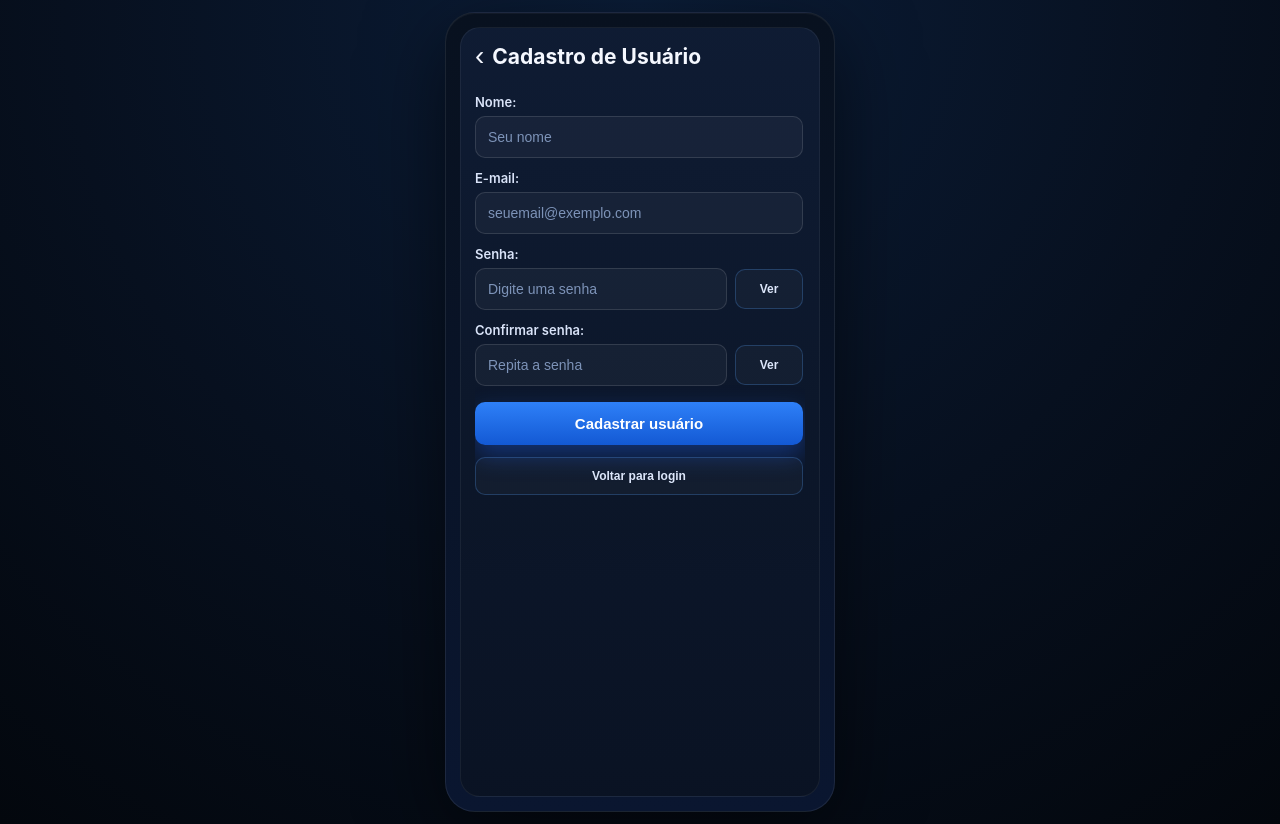
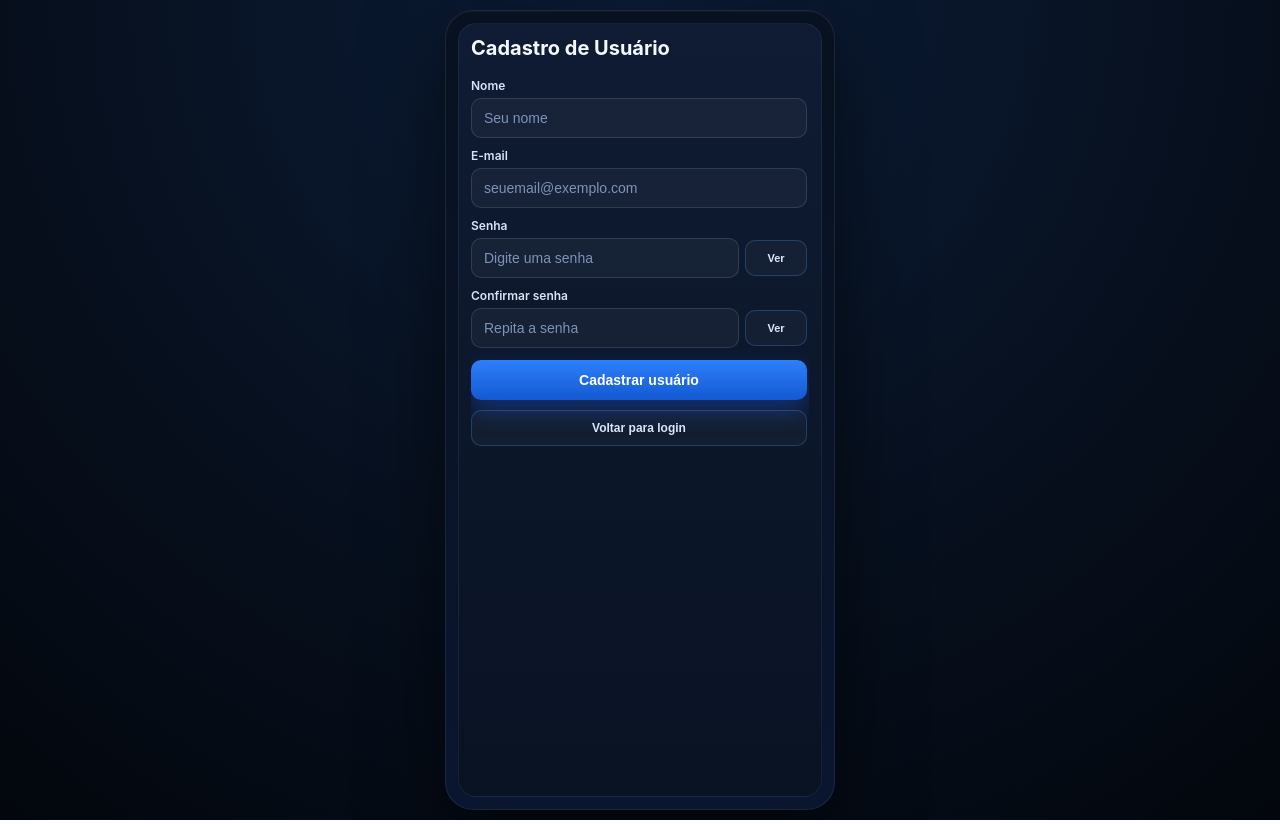
Before and after one commit to DesenvolvedorMarcelo/controle-combustivel, a React (Vite) app: page / in a window 1280 px wide. Both pictures are taken after a click on the button "Cadastre-se". Built offline with nearby package versions, Linux system fonts and the light colour scheme.

Commit message:
Update App.jsx

```diff
--- a/src/App.jsx
+++ b/src/App.jsx
@@ -1,7 +1,7 @@
 import { useEffect, useMemo, useState } from "react";
 
-const STORAGE_KEY = "fuel-tracker-pwa-v4";
-const USERS_KEY = "fuel-tracker-users-v1";
+const STORAGE_KEY = "fuel-tracker-pwa-v5";
+const USERS_KEY = "fuel-tracker-users-v2";
 
 const vehicleInitial = {
   placa: "",
@@ -94,7 +94,7 @@ function TelaLogin({
         </div>
 
         <button type="button" style={styles.smallLinkButton} onClick={irEsqueciSenha}>
-          Esqueceu a senha ?
+          Esqueceu a senha?
         </button>
 
         <button type="button" style={styles.primaryButton} onClick={entrar}>
@@ -122,16 +122,13 @@ function TelaCadastroUsuario({
   return (
     <section style={styles.screenCard}>
       <div style={styles.headerRow}>
-        <button type="button" style={styles.iconBackButton} onClick={voltarLogin}>
-          ‹
-        </button>
         <h2 style={styles.headerTitle}>Cadastro de Usuário</h2>
       </div>
 
       <div style={styles.scrollArea}>
         <div style={styles.formStack}>
           <div>
-            <label style={styles.label}>Nome:</label>
+            <label style={styles.label}>Nome</label>
             <input
               style={styles.input}
               placeholder="Seu nome"
@@ -141,7 +138,7 @@ function TelaCadastroUsuario({
           </div>
 
           <div>
-            <label style={styles.label}>E-mail:</label>
+            <label style={styles.label}>E-mail</label>
             <input
               style={styles.input}
               placeholder="seuemail@exemplo.com"
@@ -151,7 +148,7 @@ function TelaCadastroUsuario({
           </div>
 
           <div>
-            <label style={styles.label}>Senha:</label>
+            <label style={styles.label}>Senha</label>
             <div style={styles.passwordWrap}>
               <input
                 style={styles.inputWithButton}
@@ -171,7 +168,7 @@ function TelaCadastroUsuario({
           </div>
 
           <div>
-            <label style={styles.label}>Confirmar senha:</label>
+            <label style={styles.label}>Confirmar senha</label>
             <div style={styles.passwordWrap}>
               <input
                 style={styles.inputWithButton}
@@ -221,16 +218,13 @@ function TelaEsqueciSenha({
   return (
     <section style={styles.screenCard}>
       <div style={styles.headerRow}>
-        <button type="button" style={styles.iconBackButton} onClick={voltarLogin}>
-          ‹
-        </button>
         <h2 style={styles.headerTitle}>Redefinir Senha</h2>
       </div>
 
       <div style={styles.scrollArea}>
         <div style={styles.formStack}>
           <div>
-            <label style={styles.label}>E-mail:</label>
+            <label style={styles.label}>E-mail</label>
             <input
               style={styles.input}
               placeholder="Digite seu e-mail"
@@ -242,7 +236,7 @@ function TelaEsqueciSenha({
           </div>
 
           <div>
-            <label style={styles.label}>Nova senha:</label>
+            <label style={styles.label}>Nova senha</label>
             <div style={styles.passwordWrap}>
               <input
                 style={styles.inputWithButton}
@@ -264,7 +258,7 @@ function TelaEsqueciSenha({
           </div>
 
           <div>
-            <label style={styles.label}>Confirmar nova senha:</label>
+            <label style={styles.label}>Confirmar nova senha</label>
             <div style={styles.passwordWrap}>
               <input
                 style={styles.inputWithButton}
@@ -305,14 +299,13 @@ function TelaVeiculo({ vehicle, setVehicle, salvarVeiculo }) {
   return (
     <section style={styles.screenCard}>
       <div style={styles.headerRow}>
-        <span style={styles.backArrow}>‹</span>
         <h2 style={styles.headerTitle}>Cadastro do Veículo</h2>
       </div>
 
       <div style={styles.scrollArea}>
         <div style={styles.formStack}>
           <div>
-            <label style={styles.label}>Placa:</label>
+            <label style={styles.label}>Placa</label>
             <input
               style={styles.input}
               value={vehicle.placa}
@@ -321,7 +314,7 @@ function TelaVeiculo({ vehicle, setVehicle, salvarVeiculo }) {
           </div>
 
           <div>
-            <label style={styles.label}>Modelo:</label>
+            <label style={styles.label}>Modelo</label>
             <input
               style={styles.input}
               value={vehicle.modelo}
@@ -330,7 +323,7 @@ function TelaVeiculo({ vehicle, setVehicle, salvarVeiculo }) {
           </div>
 
           <div>
-            <label style={styles.label}>Ano:</label>
+            <label style={styles.label}>Ano</label>
             <input
               style={styles.input}
               value={vehicle.ano}
@@ -339,7 +332,7 @@ function TelaVeiculo({ vehicle, setVehicle, salvarVeiculo }) {
           </div>
 
           <div>
-            <label style={styles.label}>Combustível:</label>
+            <label style={styles.label}>Combustível</label>
             <select
               style={styles.input}
               value={vehicle.combustivel}
@@ -352,7 +345,7 @@ function TelaVeiculo({ vehicle, setVehicle, salvarVeiculo }) {
           </div>
 
           <div>
-            <label style={styles.label}>Média Cidade (km/L):</label>
+            <label style={styles.label}>Média Cidade (km/L)</label>
             <input
               style={styles.input}
               value={vehicle.mediaCidade}
@@ -361,7 +354,7 @@ function TelaVeiculo({ vehicle, setVehicle, salvarVeiculo }) {
           </div>
 
           <div>
-            <label style={styles.label}>Potência:</label>
+            <label style={styles.label}>Potência</label>
             <input
               style={styles.input}
               value={vehicle.potencia}
@@ -389,7 +382,6 @@ function TelaAbastecimento({
   return (
     <section style={styles.screenCard}>
       <div style={styles.headerRow}>
-        <span style={styles.backArrow}>‹</span>
         <h2 style={styles.headerTitle}>Registro de Abastecimento</h2>
       </div>
 
@@ -472,7 +464,6 @@ function TelaAnalise({ semanaValor, semanaKm, resumo, grafico }) {
   return (
     <section style={styles.screenCard}>
       <div style={styles.headerRow}>
-        <span style={styles.backArrow}>‹</span>
         <h2 style={styles.headerTitle}>Análise de Consumo</h2>
       </div>
 
@@ -608,12 +599,7 @@ export default function App() {
   const [usuarioAtual, setUsuarioAtual] = useState(null);
   const [vehicle, setVehicle] = useState(vehicleInitial);
   const [form, setForm] = useState(abastecimentoInicial);
-  const [historico, setHistorico] = useState([
-    { id: 1, data: "2026-03-18", kmAtual: 15240, litros: 25.8, valor: 145.0 },
-    { id: 2, data: "2026-03-20", kmAtual: 15602, litros: 30.2, valor: 170.0 },
-    { id: 3, data: "2026-03-22", kmAtual: 16152, litros: 28.5, valor: 152.0 },
-  ]);
-  const [instalarEvento, setInstalarEvento] = useState(null);
+  const [historico, setHistorico] = useState([]);
   const [mensagem, setMensagem] = useState("");
 
   const [mostrarSenhaLogin, setMostrarSenhaLogin] = useState(false);
@@ -651,24 +637,6 @@ export default function App() {
     );
   }, [vehicle, historico, login, aba, usuarioAtual]);
 
-  useEffect(() => {
-    const capturarInstall = (event) => {
-      event.preventDefault();
-      setInstalarEvento(event);
-    };
-
-    window.addEventListener("beforeinstallprompt", capturarInstall);
-    return () => window.removeEventListener("beforeinstallprompt", capturarInstall);
-  }, []);
-
-  useEffect(() => {
-    if ("serviceWorker" in navigator) {
-      navigator.serviceWorker
-        .register("/service-worker.js")
-        .catch((erro) => console.error("Erro ao registrar service worker:", erro));
-    }
-  }, []);
-
   const enriquecido = useMemo(() => {
     return historico.map((item, index) => {
       const anterior = historico[index - 1];
@@ -688,9 +656,9 @@ export default function App() {
   const validos = enriquecido.filter((item) => item.kmRodados > 0);
 
   const resumo = useMemo(() => {
-    const totalValor = historico.reduce((soma, item) => soma + Number(item.valor), 0);
-    const totalLitros = historico.reduce((soma, item) => soma + Number(item.litros), 0);
-    const totalKm = validos.reduce((soma, item) => soma + Number(item.kmRodados), 0);
+    const totalValor = historico.reduce((soma, item) => soma + Number(item.valor || 0), 0);
+    const totalLitros = historico.reduce((soma, item) => soma + Number(item.litros || 0), 0);
+    const totalKm = validos.reduce((soma, item) => soma + Number(item.kmRodados || 0), 0);
     const consumoMedio = totalLitros > 0 ? totalKm / totalLitros : 0;
     const custoPorKm = totalKm > 0 ? totalValor / totalKm : 0;
 
@@ -710,8 +678,8 @@ export default function App() {
   }, [validos]);
 
   const ultimo = validos[validos.length - 1];
-  const semanaValor = historico.slice(-2).reduce((soma, item) => soma + Number(item.valor), 0);
-  const semanaKm = validos.slice(-2).reduce((soma, item) => soma + Number(item.kmRodados), 0);
+  const semanaValor = historico.slice(-2).reduce((soma, item) => soma + Number(item.valor || 0), 0);
+  const semanaKm = validos.slice(-2).reduce((soma, item) => soma + Number(item.kmRodados || 0), 0);
 
   function obterUsuarios() {
     try {
@@ -835,14 +803,12 @@ export default function App() {
 
   function sair() {
     setUsuarioAtual(null);
-    setLogin({ email: "", senha: "" });
     setAba("login");
-    setMensagem("Você saiu da conta.");
+    setMensagem("Login mantido salvo para facilitar o próximo acesso.");
   }
 
   function salvarVeiculo() {
-    setMensagem("Veículo salvo com sucesso no app.");
-    setAba("veiculo");
+    setMensagem("Veículo salvo com sucesso no aplicativo.");
   }
 
   function adicionarAbastecimento() {
@@ -880,17 +846,6 @@ export default function App() {
     setForm(abastecimentoInicial);
     setAba("login");
     setMensagem("Dados apagados.");
-  }
-
-  async function instalarApp() {
-    if (!instalarEvento) {
-      setMensagem("No celular, abra no Chrome e toque em 'Adicionar à tela inicial'.");
-      return;
-    }
-
-    instalarEvento.prompt();
-    await instalarEvento.userChoice;
-    setInstalarEvento(null);
   }
 
   return (
@@ -979,9 +934,6 @@ export default function App() {
           {aba !== "login" && aba !== "cadastro-usuario" && aba !== "esqueci-senha" && (
             <>
               <div style={styles.actionsRow}>
-                <button style={styles.secondaryButton} onClick={instalarApp}>
-                  Instalar app
-                </button>
                 <button style={styles.secondaryButton} onClick={sair}>
                   Sair
                 </button>
@@ -1034,7 +986,7 @@ const styles = {
     display: "flex",
     alignItems: "center",
     justifyContent: "center",
-    padding: "12px",
+    padding: "10px",
     fontFamily: "Inter, Arial, sans-serif",
   },
   mobileShell: {
@@ -1044,21 +996,21 @@ const styles = {
   mobileFrame: {
     height: "100dvh",
     maxHeight: "860px",
-    borderRadius: "30px",
+    borderRadius: "28px",
     background: "linear-gradient(180deg, #08111f 0%, #0a1630 100%)",
     border: "1px solid rgba(255,255,255,0.08)",
     boxShadow: "0 24px 80px rgba(0,0,0,0.55), inset 0 1px 0 rgba(255,255,255,0.04)",
     overflow: "hidden",
-    padding: "14px",
+    padding: "12px",
     position: "relative",
     display: "flex",
     flexDirection: "column",
   },
   screenCard: {
-    borderRadius: "20px",
+    borderRadius: "18px",
     background: "linear-gradient(180deg, rgba(15,28,52,0.98) 0%, rgba(10,19,35,0.98) 100%)",
     border: "1px solid rgba(255,255,255,0.06)",
-    padding: "14px",
+    padding: "12px",
     flex: 1,
     minHeight: 0,
     display: "flex",
@@ -1069,17 +1021,17 @@ const styles = {
     flex: 1,
     overflowY: "auto",
     paddingRight: "2px",
-    paddingBottom: "14px",
+    paddingBottom: "10px",
   },
   logoWrap: {
     display: "flex",
     alignItems: "center",
     gap: "10px",
-    marginBottom: "26px",
-    marginTop: "6px",
+    marginBottom: "22px",
+    marginTop: "4px",
   },
   logoIcon: {
-    fontSize: "28px",
+    fontSize: "26px",
   },
   logoText: {
     color: "#f2f6ff",
@@ -1088,64 +1040,66 @@ const styles = {
   },
   formStack: {
     display: "grid",
-    gap: "12px",
-    marginTop: "10px",
+    gap: "10px",
+    marginTop: "8px",
   },
   formStackCompact: {
     display: "grid",
-    gap: "10px",
-    marginTop: "16px",
+    gap: "8px",
+    marginTop: "12px",
   },
   label: {
     display: "block",
     color: "#d9e3f8",
-    fontSize: "13px",
-    marginBottom: "6px",
+    fontSize: "12px",
+    marginBottom: "5px",
     fontWeight: 600,
   },
   input: {
     width: "100%",
+    maxWidth: "100%",
     boxSizing: "border-box",
     borderRadius: "10px",
     border: "1px solid rgba(255,255,255,0.12)",
     background: "rgba(255,255,255,0.04)",
     color: "#f7f9fe",
-    padding: "12px 12px",
+    padding: "11px 12px",
     fontSize: "14px",
     outline: "none",
   },
   passwordWrap: {
     display: "flex",
     alignItems: "center",
-    gap: "8px",
+    gap: "6px",
   },
   inputWithButton: {
     flex: 1,
+    maxWidth: "100%",
     boxSizing: "border-box",
     borderRadius: "10px",
     border: "1px solid rgba(255,255,255,0.12)",
     background: "rgba(255,255,255,0.04)",
     color: "#f7f9fe",
-    padding: "12px 12px",
+    padding: "11px 12px",
     fontSize: "14px",
     outline: "none",
   },
   passwordToggle: {
     border: "1px solid rgba(83,162,255,0.25)",
     borderRadius: "10px",
-    padding: "12px 10px",
+    padding: "11px 8px",
     background: "rgba(255,255,255,0.03)",
     color: "#dce6fa",
     fontWeight: 600,
     cursor: "pointer",
-    minWidth: "68px",
-    fontSize: "12px",
+    minWidth: "62px",
+    fontSize: "11px",
   },
   smallLinkButton: {
     textAlign: "right",
     color: "#98abd0",
     fontSize: "12px",
-    marginTop: "-4px",
+    marginTop: "-2px",
     background: "transparent",
     border: 0,
     cursor: "pointer",
@@ -1159,24 +1113,24 @@ const styles = {
     color: "#9db3da",
     fontSize: "14px",
     cursor: "pointer",
-    paddingTop: "24px",
+    paddingTop: "18px",
   },
   primaryButton: {
-    marginTop: "4px",
+    marginTop: "2px",
     border: 0,
     borderRadius: "10px",
-    padding: "13px 16px",
+    padding: "12px 14px",
     background: "linear-gradient(180deg, #2e80f8 0%, #1359d4 100%)",
     color: "#fff",
     fontWeight: 700,
-    fontSize: "15px",
+    fontSize: "14px",
     cursor: "pointer",
     boxShadow: "0 10px 24px rgba(34,103,255,0.35)",
   },
   secondaryButton: {
     border: "1px solid rgba(83,162,255,0.25)",
     borderRadius: "10px",
-    padding: "11px 12px",
+    padding: "10px 10px",
     background: "rgba(255,255,255,0.03)",
     color: "#dce6fa",
     fontWeight: 600,
@@ -1186,7 +1140,7 @@ const styles = {
   dangerButton: {
     border: "1px solid rgba(255,120,120,0.25)",
     borderRadius: "10px",
-    padding: "11px 12px",
+    padding: "10px 10px",
     background: "rgba(255,80,80,0.06)",
     color: "#ffd0d0",
     fontWeight: 600,
@@ -1197,63 +1151,49 @@ const styles = {
     display: "flex",
     alignItems: "center",
     gap: "8px",
-    marginBottom: "14px",
+    marginBottom: "10px",
     flexShrink: 0,
-  },
-  iconBackButton: {
-    background: "transparent",
-    border: 0,
-    color: "#f4f7ff",
-    fontSize: "28px",
-    lineHeight: 1,
-    cursor: "pointer",
-    padding: 0,
-  },
-  backArrow: {
-    color: "#f4f7ff",
-    fontSize: "28px",
-    lineHeight: 1,
   },
   headerTitle: {
     margin: 0,
     color: "#f5f8ff",
-    fontSize: "21px",
+    fontSize: "20px",
     fontWeight: 700,
   },
   screenTitleBig: {
     color: "#f4f8ff",
     fontWeight: 700,
-    fontSize: "22px",
+    fontSize: "21px",
     marginBottom: "4px",
     flexShrink: 0,
   },
   screenSub: {
     color: "#8ea2c7",
     fontSize: "11px",
-    marginBottom: "14px",
+    marginBottom: "12px",
     flexShrink: 0,
   },
   topMetricGrid4: {
     display: "grid",
     gridTemplateColumns: "repeat(2, 1fr)",
     gap: "8px",
-    marginBottom: "14px",
+    marginBottom: "12px",
   },
   topMetricGrid3: {
     display: "grid",
     gridTemplateColumns: "repeat(3, 1fr)",
-    gap: "8px",
-    marginBottom: "14px",
+    gap: "6px",
+    marginBottom: "12px",
   },
   topMetricGrid2: {
     display: "grid",
     gridTemplateColumns: "repeat(2, 1fr)",
-    gap: "10px",
-    marginBottom: "16px",
+    gap: "8px",
+    marginBottom: "12px",
   },
   metricCardBlue: {
     borderRadius: "12px",
-    padding: "10px",
+    padding: "9px",
     background: "linear-gradient(180deg, rgba(20,35,62,0.98) 0%, rgba(12,24,45,0.98) 100%)",
     border: "1px solid rgba(83,162,255,0.18)",
     boxShadow: "inset 0 -3px 0 rgba(62,151,255,0.55)",
@@ -1261,7 +1201,7 @@ const styles = {
   },
   metricCardGreen: {
     borderRadius: "12px",
-    padding: "10px",
+    padding: "9px",
     background: "linear-gradient(180deg, rgba(20,54,45,0.98) 0%, rgba(12,35,30,0.98) 100%)",
     border: "1px solid rgba(64,220,150,0.2)",
     boxShadow: "inset 0 -3px 0 rgba(51,224,147,0.58)",
@@ -1270,66 +1210,66 @@ const styles = {
   metricLabel: {
     color: "#9db0d3",
     fontSize: "10px",
-    marginBottom: "6px",
+    marginBottom: "5px",
   },
   metricValueBig: {
     color: "#ffffff",
     fontWeight: 700,
-    fontSize: "16px",
+    fontSize: "15px",
     lineHeight: 1.1,
     wordBreak: "break-word",
   },
   metricValueSmall: {
     color: "#ffffff",
     fontWeight: 700,
-    fontSize: "14px",
+    fontSize: "13px",
     lineHeight: 1.15,
     wordBreak: "break-word",
   },
   metricSub: {
     color: "#a7b9dc",
-    fontSize: "11px",
+    fontSize: "10px",
     marginTop: "4px",
   },
   chartCard: {
-    borderRadius: "16px",
+    borderRadius: "14px",
     background: "rgba(7,14,26,0.75)",
     border: "1px solid rgba(255,255,255,0.06)",
-    padding: "14px",
-    marginBottom: "16px",
+    padding: "12px",
+    marginBottom: "12px",
   },
   chartCardLarge: {
-    borderRadius: "16px",
+    borderRadius: "14px",
     background: "rgba(7,14,26,0.75)",
     border: "1px solid rgba(255,255,255,0.06)",
-    padding: "14px",
-    marginBottom: "16px",
-    minHeight: "220px",
+    padding: "12px",
+    marginBottom: "12px",
+    minHeight: "200px",
   },
   chartTitle: {
     color: "#f6f9ff",
     fontWeight: 700,
-    fontSize: "15px",
-    marginBottom: "12px",
+    fontSize: "14px",
+    marginBottom: "10px",
   },
   chartArea: {
     position: "relative",
-    height: "220px",
+    height: "210px",
     display: "flex",
     alignItems: "flex-end",
     justifyContent: "space-between",
-    gap: "8px",
-    paddingTop: "18px",
+    gap: "6px",
+    paddingTop: "16px",
     backgroundImage: "linear-gradient(to top, rgba(255,255,255,0.05) 1px, transparent 1px)",
-    backgroundSize: "100% 36px",
+    backgroundSize: "100% 34px",
   },
   chartLineBarMix: {
-    height: "150px",
+    height: "140px",
     display: "flex",
     alignItems: "flex-end",
     gap: "6px",
     backgroundImage: "linear-gradient(to top, rgba(255,255,255,0.05) 1px, transparent 1px)",
-    backgroundSize: "100% 30px",
+    backgroundSize: "100% 28px",
   },
   chartColumnWrap: {
     flex: 1,
@@ -1341,7 +1281,7 @@ const styles = {
     height: "100%",
   },
   chartBar: {
-    width: "20px",
+    width: "18px",
     borderRadius: "8px 8px 0 0",
     background: "linear-gradient(180deg, #63e39b 0%, #2e9f67 100%)",
     boxShadow: "0 10px 20px rgba(40,170,110,0.2)",
@@ -1352,7 +1292,7 @@ const styles = {
     background: "linear-gradient(90deg, #2d84ff 0%, #4ba7ff 100%)",
   },
   chartDay: {
-    marginTop: "8px",
+    marginTop: "7px",
     color: "#8ea5c9",
     fontSize: "10px",
   },
@@ -1366,15 +1306,15 @@ const styles = {
   },
   historyList: {
     display: "grid",
-    gap: "8px",
-    marginBottom: "16px",
+    gap: "7px",
+    marginBottom: "12px",
   },
   historyRow: {
     display: "flex",
     alignItems: "center",
     justifyContent: "space-between",
-    gap: "12px",
-    padding: "12px 10px",
+    gap: "10px",
+    padding: "11px 9px",
     borderRadius: "10px",
     background: "rgba(255,255,255,0.03)",
     border: "1px solid rgba(255,255,255,0.05)",
@@ -1397,35 +1337,35 @@ const styles = {
   bottomMetricGrid2: {
     display: "grid",
     gridTemplateColumns: "repeat(2, 1fr)",
-    gap: "10px",
+    gap: "8px",
   },
   bottomMetricCard: {
-    borderRadius: "14px",
-    padding: "12px",
+    borderRadius: "12px",
+    padding: "10px",
     background: "rgba(255,255,255,0.04)",
     border: "1px solid rgba(255,255,255,0.07)",
   },
   bottomMetricValue: {
     color: "#ffffff",
-    fontSize: "16px",
+    fontSize: "15px",
     fontWeight: 700,
     marginTop: "4px",
   },
   actionsRow: {
-    marginTop: "10px",
-    marginBottom: "10px",
+    marginTop: "8px",
+    marginBottom: "8px",
     display: "grid",
-    gridTemplateColumns: "1fr 1fr 1fr",
-    gap: "8px",
+    gridTemplateColumns: "1fr 1fr",
+    gap: "6px",
     flexShrink: 0,
   },
   bottomNav: {
-    marginTop: "8px",
+    marginTop: "4px",
     display: "grid",
     gridTemplateColumns: "repeat(4, 1fr)",
-    gap: "8px",
-    borderRadius: "16px",
-    padding: "10px",
+    gap: "6px",
+    borderRadius: "14px",
+    padding: "8px",
     background: "rgba(5,11,20,0.92)",
     border: "1px solid rgba(255,255,255,0.07)",
     flexShrink: 0,
@@ -1433,7 +1373,7 @@ const styles = {
   navBtn: {
     border: 0,
     borderRadius: "10px",
-    padding: "10px 6px",
+    padding: "9px 4px",
     background: "transparent",
     color: "#8ea4c9",
     fontSize: "11px",
@@ -1442,15 +1382,15 @@ const styles = {
   navActive: {
     border: 0,
     borderRadius: "10px",
-    padding: "10px 6px",
+    padding: "9px 4px",
     background: "linear-gradient(180deg, rgba(36,77,145,0.95) 0%, rgba(17,44,88,0.95) 100%)",
     color: "#ffffff",
     fontSize: "11px",
     cursor: "pointer",
   },
   alerta: {
-    marginBottom: "10px",
-    padding: "10px 12px",
+    marginBottom: "8px",
+    padding: "9px 10px",
     borderRadius: "12px",
     background: "rgba(77,163,255,0.10)",
     border: "1px solid rgba(77,163,255,0.18)",
```
